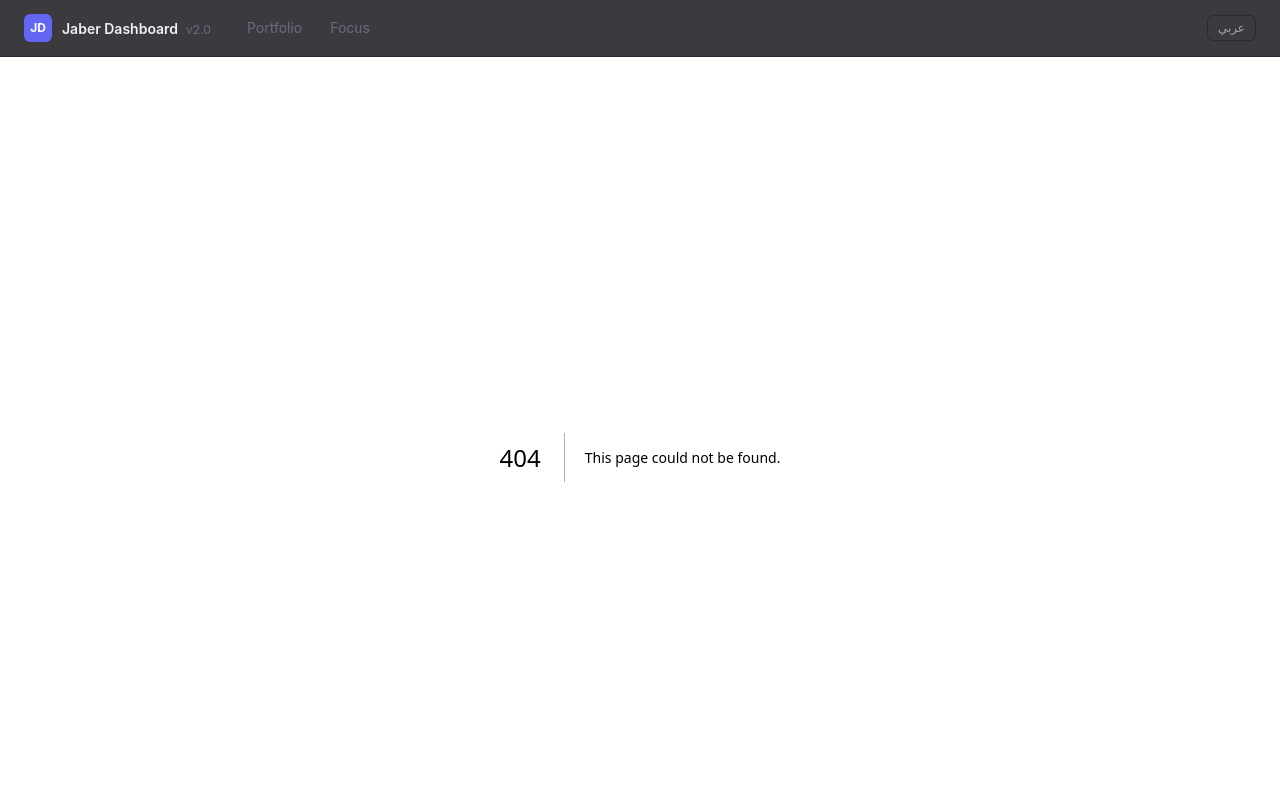
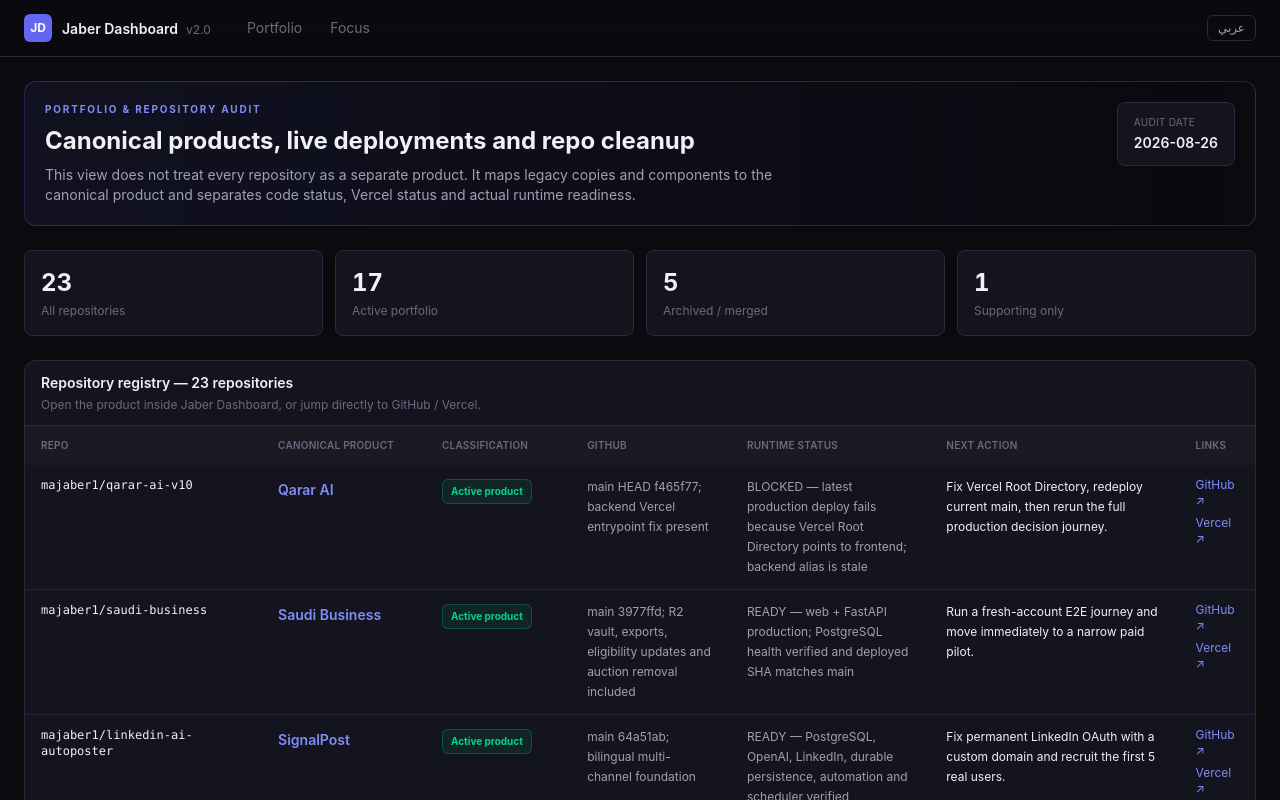
Before and after one commit to majaber1/majaber1, a Next.js app: page /audit in a window 1280 px wide. Before the commit this address had no page. Shown: the top 800 px of the page. Built offline with nearby package versions, Linux system fonts and the light colour scheme.

Commit message:
audit: add portfolio cleanup dashboard

```diff
--- /dev/null
+++ b/src/app/audit/page.tsx
@@ -0,0 +1,129 @@
+'use client';
+
+import Link from 'next/link';
+import { AUDIT_DATE } from '@/data/projects';
+import { repositoryAudit, repositoryAuditSummary, type RepoPortfolioState } from '@/data/repository-audit';
+import { useLocale } from '@/lib/locale-context';
+
+const stateStyle: Record<RepoPortfolioState, string> = {
+  active: 'border-emerald-500/30 bg-emerald-500/10 text-emerald-400',
+  archive: 'border-slate-500/30 bg-slate-500/10 text-slate-300',
+  support: 'border-amber-500/30 bg-amber-500/10 text-amber-400',
+};
+
+export default function AuditPage() {
+  const { locale } = useLocale();
+  const ar = locale === 'ar';
+
+  return (
+    <div className="mx-auto max-w-7xl px-4 sm:px-6 py-6 space-y-6">
+      <section className="rounded-xl border border-[var(--color-accent)]/30 bg-gradient-to-r from-[var(--color-accent)]/8 to-transparent p-5">
+        <div className="flex flex-col gap-4 lg:flex-row lg:items-start lg:justify-between">
+          <div>
+            <p className="text-[10px] font-bold tracking-[0.18em] uppercase text-[var(--color-accent-light)]">
+              {ar ? 'تدقيق المحفظة والمستودعات' : 'PORTFOLIO & REPOSITORY AUDIT'}
+            </p>
+            <h1 className="mt-2 text-2xl font-bold text-[var(--color-text-primary)]">
+              {ar ? 'خريطة المنتجات الحقيقية وتنظيف النسخ القديمة' : 'Canonical products, live deployments and repo cleanup'}
+            </h1>
+            <p className="mt-2 max-w-3xl text-sm text-[var(--color-text-secondary)]">
+              {ar
+                ? 'هذه الشاشة لا تعتبر كل مستودع منتجًا مستقلًا. تربط النسخ القديمة والمكونات بالمنتج الحقيقي، وتفصل بين حالة الكود وحالة Vercel والحالة التشغيلية الفعلية.'
+                : 'This view does not treat every repository as a separate product. It maps legacy copies and components to the canonical product and separates code status, Vercel status and actual runtime readiness.'}
+            </p>
+          </div>
+          <div className="rounded-lg border border-[var(--color-border-primary)] bg-[var(--color-bg-card)] px-4 py-3 text-sm">
+            <div className="text-[10px] uppercase tracking-wide text-[var(--color-text-tertiary)]">{ar ? 'تاريخ التدقيق' : 'Audit date'}</div>
+            <div className="mt-1 font-semibold text-[var(--color-text-primary)]">{AUDIT_DATE}</div>
+          </div>
+        </div>
+      </section>
+
+      <section className="grid grid-cols-2 lg:grid-cols-4 gap-3">
+        <Metric label={ar ? 'كل المستودعات' : 'All repositories'} value={repositoryAuditSummary.totalRepos} />
+        <Metric label={ar ? 'المحفظة النشطة' : 'Active portfolio'} value={repositoryAuditSummary.activePortfolio} />
+        <Metric label={ar ? 'مؤرشف / مدمج' : 'Archived / merged'} value={repositoryAuditSummary.archivedOrMerged} />
+        <Metric label={ar ? 'مساند فقط' : 'Supporting only'} value={repositoryAuditSummary.supporting} />
+      </section>
+
+      <section className="rounded-xl border border-[var(--color-border-primary)] bg-[var(--color-bg-card)] overflow-hidden">
+        <div className="border-b border-[var(--color-border-primary)] px-4 py-3">
+          <h2 className="text-sm font-semibold text-[var(--color-text-primary)]">
+            {ar ? 'سجل المستودعات — 23 مستودعًا' : 'Repository registry — 23 repositories'}
+          </h2>
+          <p className="mt-1 text-xs text-[var(--color-text-tertiary)]">
+            {ar ? 'اضغط اسم المنتج لفتح تفاصيله داخل Jaber Dashboard، أو افتح GitHub / Vercel مباشرة.' : 'Open the product inside Jaber Dashboard, or jump directly to GitHub / Vercel.'}
+          </p>
+        </div>
+
+        <div className="overflow-x-auto">
+          <table className="min-w-[1180px] w-full text-left rtl:text-right">
+            <thead className="bg-[var(--color-bg-tertiary)] text-[10px] uppercase tracking-wide text-[var(--color-text-tertiary)]">
+              <tr>
+                <th className="px-4 py-3 font-semibold">Repo</th>
+                <th className="px-4 py-3 font-semibold">{ar ? 'المنتج الحقيقي' : 'Canonical product'}</th>
+                <th className="px-4 py-3 font-semibold">{ar ? 'التصنيف' : 'Classification'}</th>
+                <th className="px-4 py-3 font-semibold">GitHub</th>
+                <th className="px-4 py-3 font-semibold">{ar ? 'الحالة الحية' : 'Runtime status'}</th>
+                <th className="px-4 py-3 font-semibold">{ar ? 'الإجراء التالي' : 'Next action'}</th>
+                <th className="px-4 py-3 font-semibold">{ar ? 'روابط' : 'Links'}</th>
+              </tr>
+            </thead>
+            <tbody className="divide-y divide-[var(--color-border-primary)]/70">
+              {repositoryAudit.map((row) => (
+                <tr key={row.repo} className="align-top hover:bg-[var(--color-bg-tertiary)]/50 transition-colors">
+                  <td className="px-4 py-3">
+                    <div className="font-mono text-xs text-[var(--color-text-primary)]">{row.repo}</div>
+                  </td>
+                  <td className="px-4 py-3">
+                    {row.productSlug ? (
+                      <Link href={`/projects/${row.productSlug}`} className="text-sm font-semibold text-[var(--color-accent-light)] hover:underline">
+                        {row.product}
+                      </Link>
+                    ) : (
+                      <span className="text-sm font-semibold text-[var(--color-text-primary)]">{row.product}</span>
+                    )}
+                  </td>
+                  <td className="px-4 py-3">
+                    <span className={`inline-flex rounded-md border px-2 py-1 text-[10px] font-bold ${stateStyle[row.state]}`}>
+                      {row.classification}
+                    </span>
+                  </td>
+                  <td className="px-4 py-3 text-xs leading-5 text-[var(--color-text-secondary)] max-w-[240px]">{row.githubStatus}</td>
+                  <td className="px-4 py-3 text-xs leading-5 text-[var(--color-text-secondary)] max-w-[290px]">{row.runtimeStatus}</td>
+                  <td className="px-4 py-3 text-xs leading-5 text-[var(--color-text-primary)] max-w-[300px]">{row.action}</td>
+                  <td className="px-4 py-3">
+                    <div className="flex flex-col items-start gap-1.5 text-xs">
+                      <a href={`https://github.com/${row.repo}`} target="_blank" rel="noreferrer" className="text-[var(--color-accent-light)] hover:underline">GitHub ↗</a>
+                      {row.vercelUrl && (
+                        <a href={row.vercelUrl} target="_blank" rel="noreferrer" className="text-[var(--color-accent-light)] hover:underline">Vercel ↗</a>
+                      )}
+                    </div>
+                  </td>
+                </tr>
+              ))}
+            </tbody>
+          </table>
+        </div>
+      </section>
+
+      <section className="rounded-xl border border-[var(--color-border-primary)] bg-[var(--color-bg-card)] p-5">
+        <h2 className="text-sm font-semibold text-[var(--color-text-primary)]">{ar ? 'قاعدة العرض الجديدة' : 'New portfolio rule'}</h2>
+        <p className="mt-2 text-sm text-[var(--color-text-secondary)]">
+          {ar
+            ? 'الـ KPI الرئيسي للمحفظة يعتمد المنتجات الحقيقية فقط. المستودعات المؤرشفة، الـ placeholders، والمكونات المدمجة تبقى ظاهرة هنا للتاريخ والتتبع لكنها لا تُحسب كتطبيقات مستقلة.'
+            : 'Portfolio KPIs count canonical products only. Archived repos, placeholders and merged components remain visible here for history and traceability, but they are not counted as independent applications.'}
+        </p>
+      </section>
+    </div>
+  );
+}
+
+function Metric({ label, value }: { label: string; value: number }) {
+  return (
+    <div className="rounded-lg border border-[var(--color-border-primary)] bg-[var(--color-bg-card)] p-4">
+      <div className="text-2xl font-bold tabular-nums text-[var(--color-text-primary)]">{value}</div>
+      <div className="mt-1 text-xs text-[var(--color-text-tertiary)]">{label}</div>
+    </div>
+  );
+}
```
